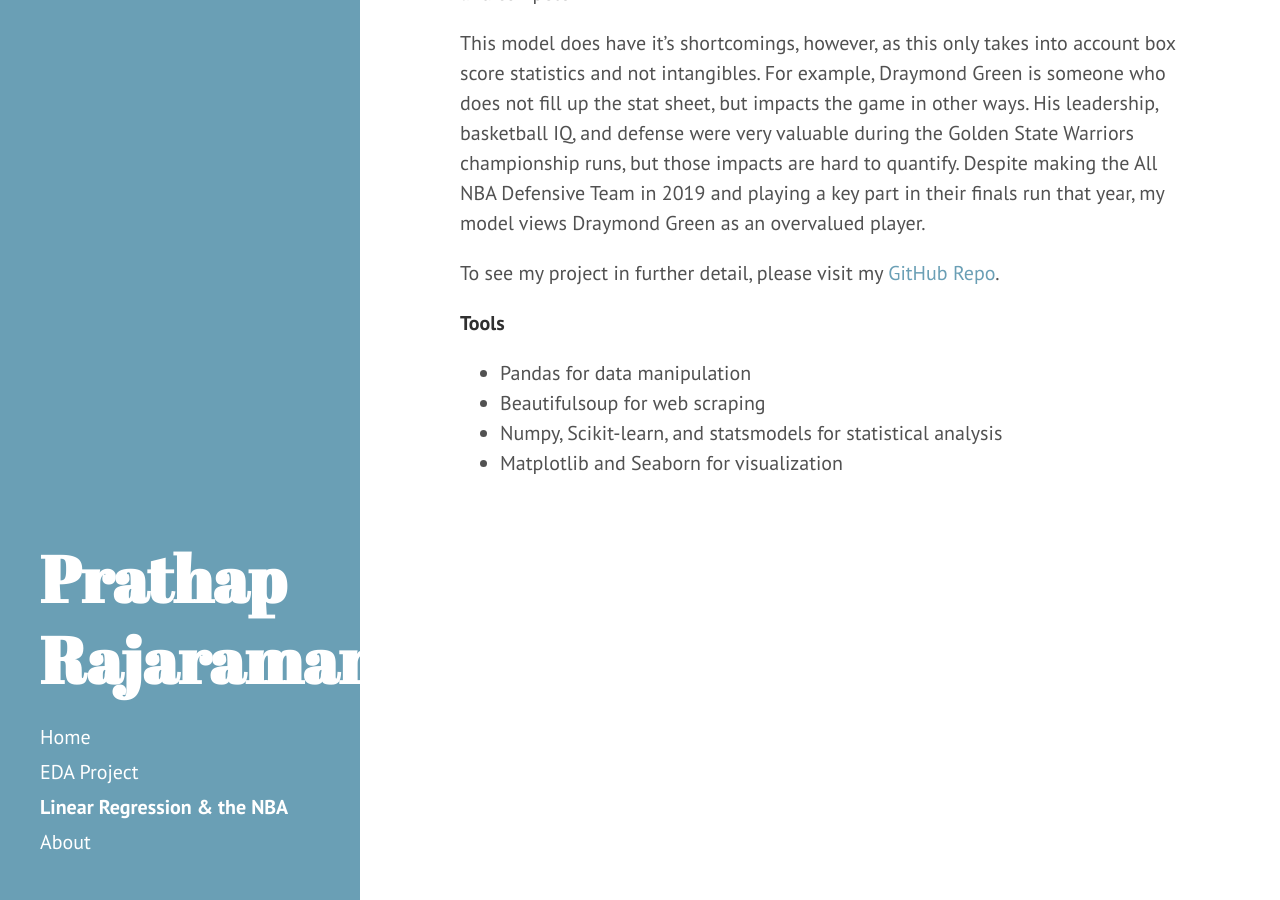
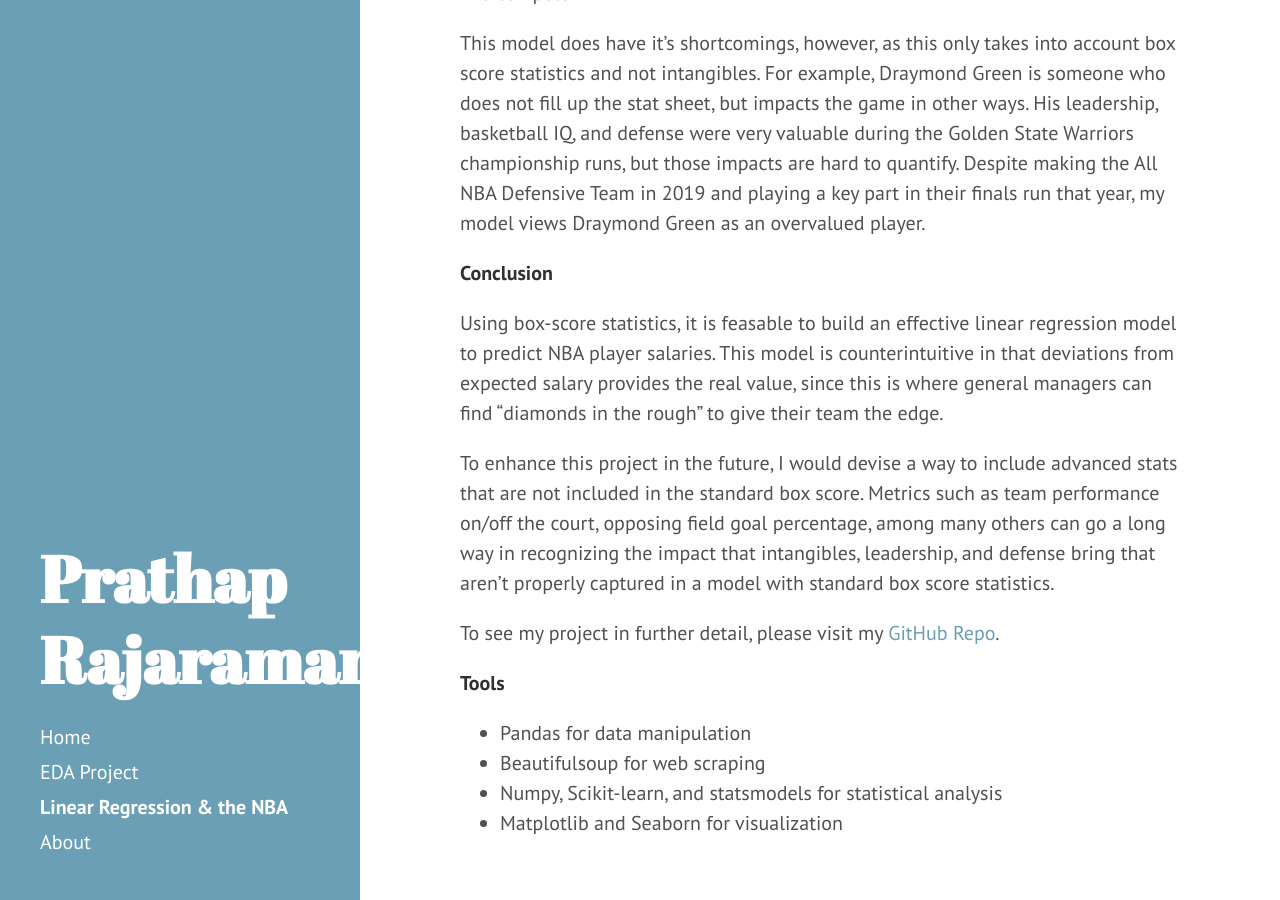
Before and after one commit to prathapr91/prathapr91.github.io, a Jekyll site: the page built from Linear_Regression.md, in a window 1280 px wide and 900 px high, scrolled down 9847 px. Built offline with Jekyll 4.4.1, drawn with Linux system fonts in a browser that asks for light colours; our own code applies the rules of GitHub Pages for plain Markdown files; Markdown is read by kramdown in place of the engine named in the settings.

Commit message:
Add files via upload

```diff
--- a/Linear_Regression.md
+++ b/Linear_Regression.md
@@ -199,6 +199,16 @@ This model does have it’s shortcomings, however, as this only takes into accou
 
 
 
+**Conclusion**
+
+Using box-score statistics, it is feasable to build an effective linear regression model to predict NBA player salaries. This model is counterintuitive in that deviations from expected salary provides the real value, since this is where general managers can find "diamonds in the rough" to give their team the edge.
+
+
+
+To enhance this project in the future, I would devise a way to include advanced stats that are not included in the standard box score. Metrics such as team performance on/off the court, opposing field goal percentage, among many others can go a long way in recognizing the impact that intangibles, leadership, and defense bring that aren't properly captured in a model with standard box score statistics.
+
+
+
 To see my project in further detail, please visit my [GitHub Repo](https://github.com/prathapr91/linear_regression_NBA).
 
 
```
